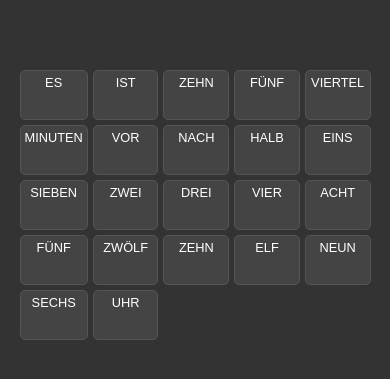
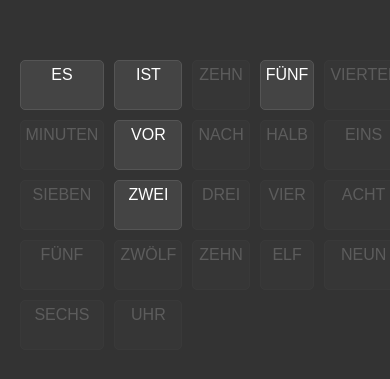
Before and after one commit to patrickritter/wordClock, a plain HTML site: page index.html in a window 390 px wide. Shown: the part 217-596 px from the top of the page. Drawn offline with Linux system fonts and the light colour scheme.

Commit message:
add mobile

```diff
--- a/styles.css
+++ b/styles.css
@@ -22,6 +22,9 @@ body {
 }
 
 .word {
+  opacity: 0.2;
+  font-size: 2em;
+  transition: opacity 0.5s;
   text-align: center;
   padding: 10px;
   border: 1px solid #555;
@@ -30,20 +33,24 @@ body {
   background-color: #444;
 }
 
-@media (max-width: 600px) {
-  .word {
-    font-size: 1rem;
-    padding: 5px;
-  }
+.word.active {
+  opacity: 1;
 }
 
 @media (max-width: 400px) {
   .clock {
+    display: grid;
+    grid-template-columns: repeat(11, 1fr);
+    grid-gap: 10px;
+    text-align: center;
     grid-template-columns: repeat(5, 1fr);
   }
+}
 
-  .word {
-    font-size: 0.8rem;
-    padding: 4px;
+  @media (max-width: 600px) {
+    .word {
+      font-size: 1rem;
+      padding: 5px;
+    }
+
   }
-}
```
